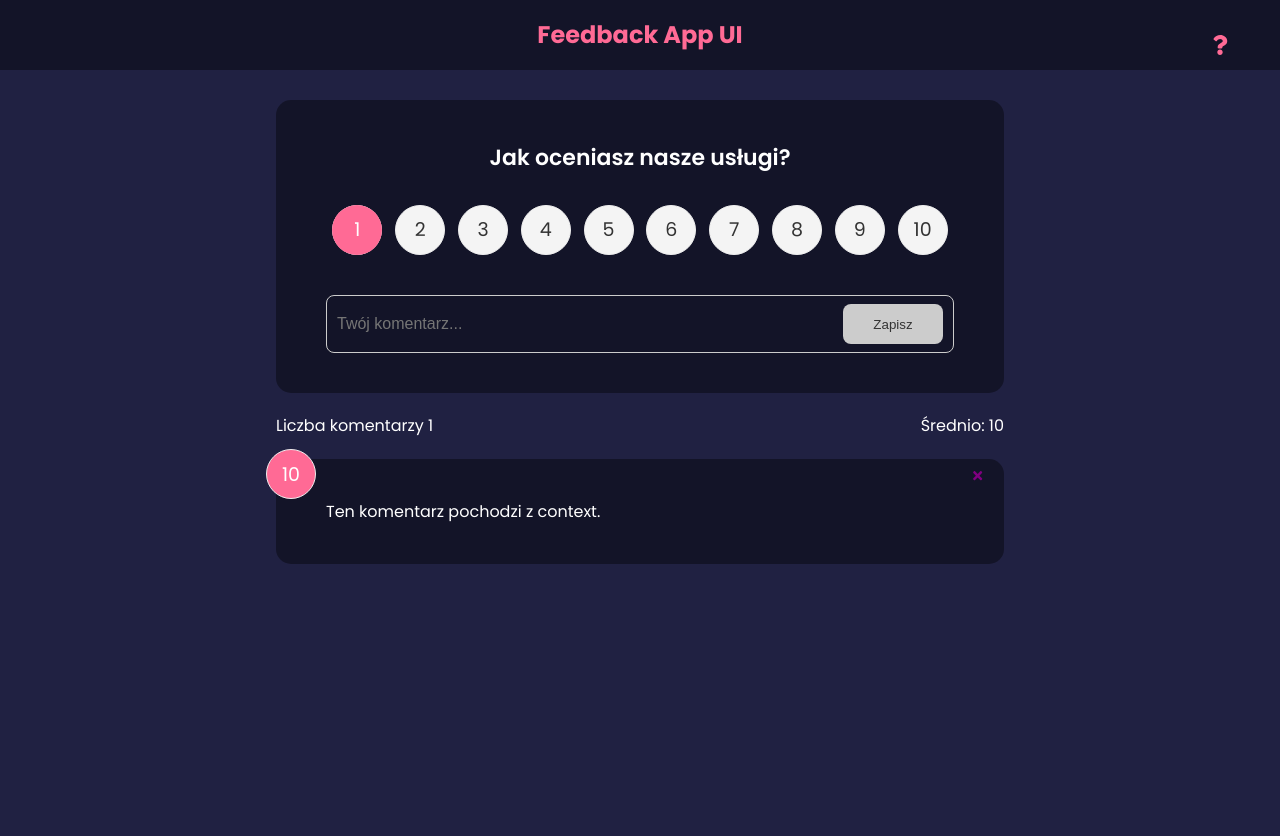
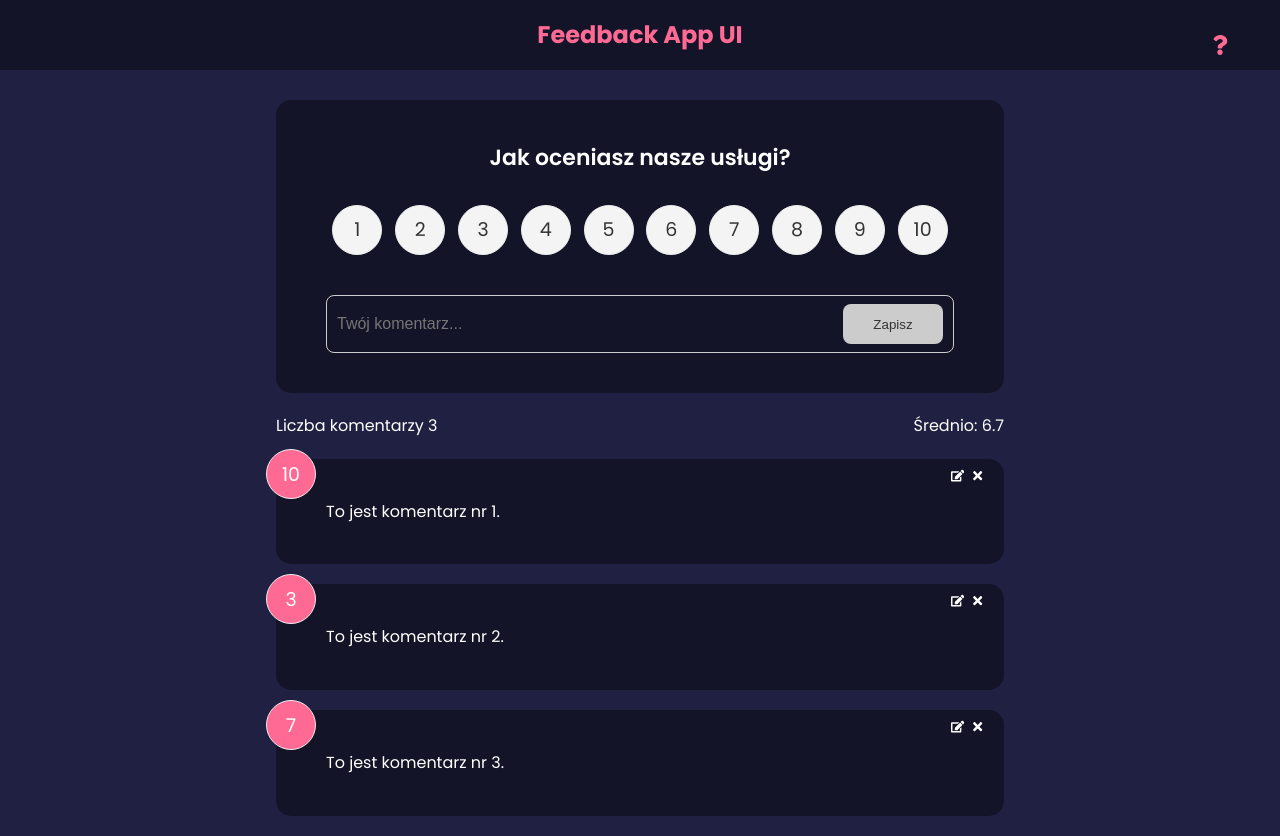
Before and after one commit to robmi11/feedback, a React (Create React App) app: page / in a window 1280 px wide. Before the commit the page ends 800 px from the top, so only its background shows below. Built offline with nearby package versions, Linux system fonts and the light colour scheme.

Commit message:
Added update feedback.

```diff
--- a/src/App.js
+++ b/src/App.js
@@ -1,4 +1,3 @@
-import { useState } from "react";
 import { BrowserRouter as Router, Route, Routes } from "react-router-dom";
 import Header from "./components/Header";
 import FeedbackList from "./components/FeedbackList";
@@ -6,33 +5,8 @@
 import FeedbackForm from "./components/FeedbackForm";
 import AboutPage from "./pages/AboutPage";
 import { FeedbackProvider } from "./context/FeedbackContext";
-import FeedbackData from "./data/Feedbackdata";
 
 function App() {
-  const [feedback, setFeedback] = useState(FeedbackData);
-
-  function removeFeedback(id) {
-    if (window.confirm(`Czy napewno chcesz usunąć komentarz o id: ${id}?`)) {
-      setFeedback(feedback.filter((item) => item.id !== id));
-    }
-  }
-
-  const feedbackStats = {
-    num: feedback.length,
-    avg: (
-      feedback.reduce((acc, cur) => {
-        return acc + cur.rating;
-      }, 0) / feedback.length
-    )
-      .toFixed(1)
-      .replace(/[.,]0$/, ""),
-  };
-
-  function addFeedback(feedbackAdd) {
-    setFeedback([feedbackAdd, ...feedback]);
-    console.log(feedbackAdd);
-  }
-
   return (
     <FeedbackProvider>
       <Router>
@@ -44,12 +18,9 @@
               path="/"
               element={
                 <>
-                  <FeedbackForm addFeedback={addFeedback} />
-                  <FeedbackStats feedbackStats={feedbackStats} />
-                  <FeedbackList
-                    feedback={feedback}
-                    removeFeedback={removeFeedback}
-                  />
+                  <FeedbackForm />
+                  <FeedbackStats />
+                  <FeedbackList />
                 </>
               }
             />
--- a/src/components/FeedbackForm.jsx
+++ b/src/components/FeedbackForm.jsx
@@ -1,19 +1,27 @@
-import { useState, useContext } from "react";
+import { useState, useContext, useEffect } from "react";
 import FeedbackContext from "../context/FeedbackContext";
 import { v4 as uuidv4 } from "uuid";
 import Button from "./shared/Button";
 import Card from "./shared/Card";
 import RatingSelect from "./RatingSelect";
-
 import { AnimatePresence, motion } from "framer-motion";
 
 function FeedbackForm() {
-  const { addFeedback } = useContext(FeedbackContext);
+  const { addFeedback, feedbackEdit, updateFeedback } =
+    useContext(FeedbackContext);
 
   const [rating, setRating] = useState(10);
   const [text, setText] = useState("");
   const [btnDisabled, setBtnDisabled] = useState(true);
   const [message, setMessage] = useState("");
+
+  useEffect(() => {
+    if (feedbackEdit.edit === true) {
+      setBtnDisabled(false);
+      setText(feedbackEdit.item.text);
+      setRating(feedbackEdit.item.rating);
+    }
+  }, [feedbackEdit]);
 
   function handleTextChange(event) {
     if (text === "") {
@@ -33,13 +41,20 @@
     event.preventDefault();
 
     if (text.trim().length > 10) {
-      addFeedback({ id: uuidv4(), rating, text });
+      const newFeedback = {
+        rating,
+        text,
+      };
+    }
 
-      setText("");
-      setBtnDisabled(true);
+    if (feedbackEdit.edit === true) {
+      updateFeedback(feedbackEdit.item.id, { text, rating });
     } else {
-      setMessage("Brak danych");
+      addFeedback({ text, rating });
     }
+
+    setText("");
+    setBtnDisabled(true);
   }
 
   return (
@@ -50,7 +65,7 @@
           animate={{ opacity: 1 }}
           exit={{ opacity: 0 }}
         >
-          <form onSubmit={handleFormSubmit}>
+          <form onSubmit={(event) => handleFormSubmit(event)}>
             <h2>Jak oceniasz nasze usługi?</h2>
             <RatingSelect select={(rating) => setRating(rating)} />
             <div className="input-group">
--- a/src/components/FeedbackItem.jsx
+++ b/src/components/FeedbackItem.jsx
@@ -1,16 +1,19 @@
 import { useContext } from "react";
 import FeedbackContext from "../context/FeedbackContext";
-import { FaTimes } from "react-icons/fa";
+import { FaTimes, FaEdit } from "react-icons/fa";
 import PropTypes from "prop-types";
 import Card from "./shared/Card";
 
 function FeedbackItem({ item }) {
-  const { deleteFeedback } = useContext(FeedbackContext);
+  const { deleteFeedback, editFeedback } = useContext(FeedbackContext);
   return (
     <Card reverse={true}>
       <div className="num-display">{item.rating}</div>
       <button className="close" onClick={() => deleteFeedback(item.id)}>
-        <FaTimes color="purple" />
+        <FaTimes color="#fff" />
+      </button>
+      <button className="edit" onClick={() => editFeedback(item)}>
+        <FaEdit color="#fff" />
       </button>
       <div className="text-display">{item.text}</div>
     </Card>
--- a/src/components/FeedbackList.js
+++ b/src/components/FeedbackList.js
@@ -4,8 +4,7 @@
 import { motion, AnimatePresence } from "framer-motion";
 
 function FeedbackList() {
-  const { feedback, removeFeedback } = useContext(FeedbackContext);
-  console.log(feedback);
+  const { feedback } = useContext(FeedbackContext);
   if (!feedback || feedback.length === 0) {
     return <h2>Brak komentarzy...</h2>;
   }
@@ -19,11 +18,7 @@
             animate={{ opacity: 1 }}
             exit={{ opacity: 0 }}
           >
-            <FeedbackItem
-              key={index}
-              item={item}
-              removeFeedback={removeFeedback}
-            />
+            <FeedbackItem key={index} item={item} />
           </motion.div>
         ))}
       </AnimatePresence>
--- a/src/components/RatingSelect.jsx
+++ b/src/components/RatingSelect.jsx
@@ -1,7 +1,13 @@
-import { useState } from "react";
+import { useState, useContext, useEffect } from "react";
+import FeedbackContext from "../context/FeedbackContext";
 
 function RatingSelect({ select }) {
   const [selected, setSelected] = useState(1);
+  const { feedbackEdit } = useContext(FeedbackContext);
+
+  useEffect(() => {
+    setSelected(feedbackEdit.item.rating);
+  }, [feedbackEdit]);
 
   function handleChange(event) {
     setSelected(+event.target.value);
--- a/src/context/FeedbackContext.js
+++ b/src/context/FeedbackContext.js
@@ -8,9 +8,23 @@
     {
       id: uuidv4(),
       rating: 10,
-      text: "Ten komentarz pochodzi z context.",
+      text: "To jest komentarz nr 1.",
+    },
+    {
+      id: uuidv4(),
+      rating: 3,
+      text: "To jest komentarz nr 2.",
+    },
+    {
+      id: uuidv4(),
+      rating: 7,
+      text: "To jest komentarz nr 3.",
     },
   ]);
+  const [feedbackEdit, setFeedbackEdit] = useState({
+    item: {},
+    edit: false,
+  });
 
   const feedbackStats = {
     num: feedback.length,
@@ -24,6 +38,7 @@
   };
 
   function addFeedback(feedbackAdd) {
+    feedbackAdd.id = uuidv4();
     setFeedback([feedbackAdd, ...feedback]);
   }
 
@@ -33,13 +48,29 @@
     }
   }
 
+  function editFeedback(item) {
+    setFeedbackEdit({
+      item,
+      edit: true,
+    });
+  }
+
+  function updateFeedback(id, updItem) {
+    setFeedback(
+      feedback.map((item) => (item.id === id ? { ...item, ...updItem } : item))
+    );
+  }
+
   return (
     <FeedbackContext.Provider
       value={{
         feedback,
+        feedbackEdit,
         feedbackStats,
         addFeedback,
         deleteFeedback,
+        editFeedback,
+        updateFeedback,
       }}
     >
       {children}
--- a/src/data/Feedbackdata.js
+++ /dev/null
@@ -1,20 +0,0 @@
-import { v4 as uuidv4 } from "uuid";
-const FeedbackData = [
-  {
-    id: uuidv4(),
-    rating: 10,
-    text: "Lorem ipsum dolor sit amet consectetur adipisicing elit. consequuntur vel vitae commodi alias voluptatem est voluptatum ipsa quae.",
-  },
-  {
-    id: uuidv4(),
-    rating: 9,
-    text: "Lorem ipsum dolor sit amet consectetur adipisicing elit. consequuntur vel vitae commodi alias voluptatem est voluptatum ipsa quae.",
-  },
-  {
-    id: uuidv4(),
-    rating: 8,
-    text: "Lorem ipsum dolor sit amet consectetur adipisicing elit. consequuntur vel vitae commodi alias voluptatem est voluptatum ipsa quae.",
-  },
-];
-
-export default FeedbackData;
```
